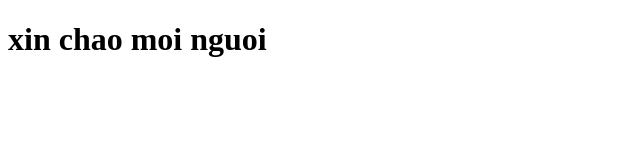
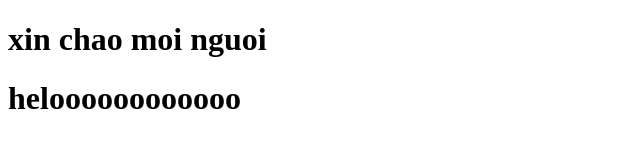
Before and after one commit to TuskBellion/I-am-gay, a plain HTML site: page index2.html in a window 1280 px wide. Shown: the whole page, without its empty margins (0-640 px from the left). Drawn offline with Linux system fonts and the light colour scheme.

Commit message:
2.thay doi2.html

```diff
--- a/index2.html
+++ b/index2.html
@@ -7,5 +7,6 @@
 </head>
 <body>
     <h1>xin chao moi nguoi</h1>
+    <h1>heloooooooooooo</h1>
 </body>
 </html>
```
Also changed, not shown: index.html (+1 -0 lines).
